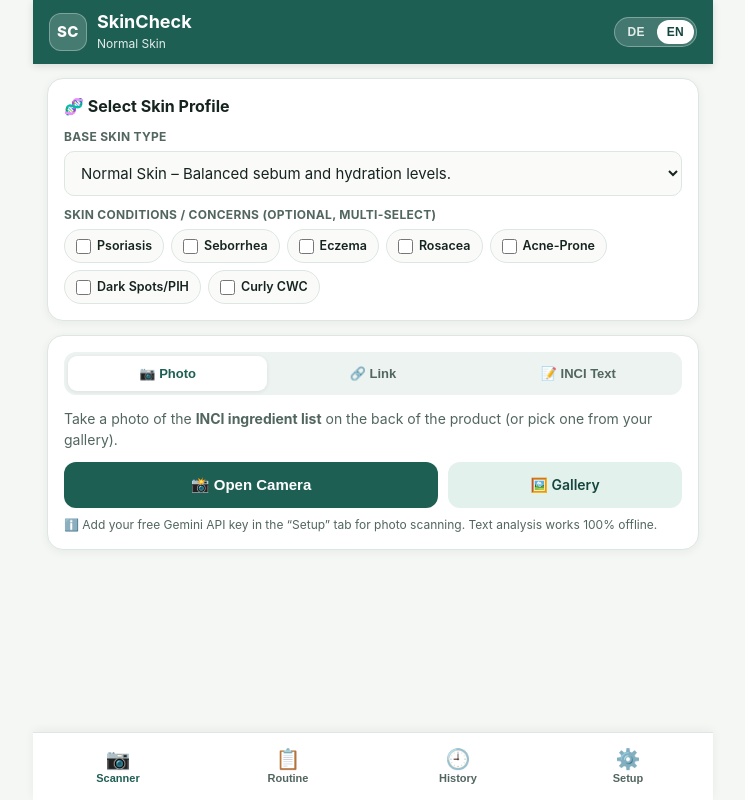
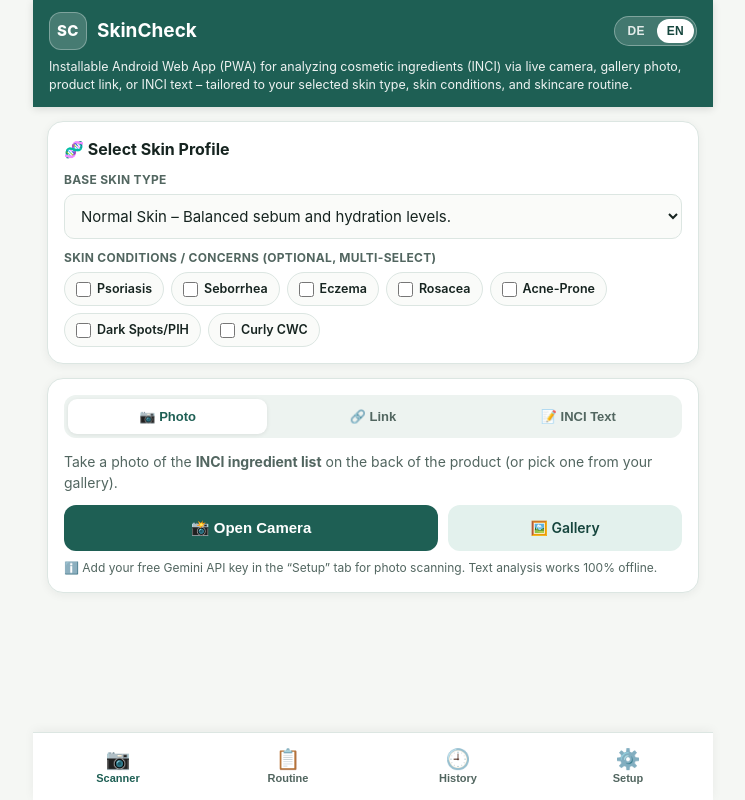
Before and after one commit to MacbainSP/skincare, a plain HTML site: page index.html in a window 1280 px wide. Shown: the whole page, without its empty margins (267-1012 px from the left). Drawn offline with Linux system fonts and the light colour scheme.

Commit message:
skincheck-pwa-v10

```diff
--- a/index.html
+++ b/index.html
@@ -17,17 +17,19 @@
   <div id="app">
     <!-- Top App Bar -->
     <header class="app-header">
-      <div class="header-left">
-        <div class="brand-mark" aria-hidden="true">SC</div>
-        <div>
+      <div class="header-top-row">
+        <div class="header-left">
+          <div class="brand-mark" aria-hidden="true">SC</div>
           <h1 class="app-title" data-i18n="app_title">SkinCheck</h1>
-          <p class="app-subtitle" id="header-profile-label">Normal</p>
+        </div>
+        <div class="lang-switch" id="lang-switch" role="group" aria-label="Language">
+          <button class="lang-btn active" data-lang="de" type="button">DE</button>
+          <button class="lang-btn" data-lang="en" type="button">EN</button>
         </div>
       </div>
-      <div class="lang-switch" id="lang-switch" role="group" aria-label="Language">
-        <button class="lang-btn active" data-lang="de" type="button">DE</button>
-        <button class="lang-btn" data-lang="en" type="button">EN</button>
-      </div>
+      <p class="app-tagline" data-i18n="app_tagline">
+        Installierbare Android Web-App (PWA) zum Analysieren von Kosmetik-Inhaltsstoffen (INCI) per Live-Kamera, Galerie-Foto, Produkt-Link oder INCI-Text – abgestimmt auf deinen gewählten Hauttyp, Hautzustände und Pflegeplan.
+      </p>
     </header>
 
     <!-- Main Scrollable Content -->
--- a/js/app.js
+++ b/js/app.js
@@ -297,8 +297,6 @@ function switchView(viewName) {
 
 function syncProfileUI() {
   const sp = state.settings.skinProfile;
-  const label = formatSkinProfileLabel(sp, state.settings.lang);
-  document.getElementById('header-profile-label').textContent = label;
 
   const selectEl = document.getElementById('select-skin-type');
   if (selectEl) selectEl.value = sp.skinType;
--- a/js/i18n.js
+++ b/js/i18n.js
@@ -5,6 +5,7 @@
 export const TRANSLATIONS = {
   de: {
     app_title: 'SkinCheck',
+    app_tagline: 'Installierbare Android Web-App (PWA) zum Analysieren von Kosmetik-Inhaltsstoffen (INCI) per Live-Kamera, Galerie-Foto, Produkt-Link oder INCI-Text – abgestimmt auf deinen gewählten Hauttyp, Hautzustände und Pflegeplan.',
     skin_profile_heading: '🧬 Hautprofil wählen',
     skin_type_label: 'Grund-Hauttyp',
     conditions_label: 'Besonderheiten / Hautzustände (optional, mehrfach wählbar)',
@@ -126,6 +127,7 @@ export const TRANSLATIONS = {
 
   en: {
     app_title: 'SkinCheck',
+    app_tagline: 'Installable Android Web App (PWA) for analyzing cosmetic ingredients (INCI) via live camera, gallery photo, product link, or INCI text – tailored to your selected skin type, skin conditions, and skincare routine.',
     skin_profile_heading: '🧬 Select Skin Profile',
     skin_type_label: 'Base Skin Type',
     conditions_label: 'Skin Conditions / Concerns (optional, multi-select)',
--- a/styles.css
+++ b/styles.css
@@ -50,17 +50,20 @@ html, body {
 
 /* Header */
 .app-header {
-  position: sticky;
-  top: 0;
-  z-index: 20;
   background: var(--primary);
   color: #FFFFFF;
-  padding: calc(12px + env(safe-area-inset-top)) 16px 12px;
+  padding: calc(12px + env(safe-area-inset-top)) 16px 14px;
+  display: flex;
+  flex-direction: column;
+  gap: 8px;
+  box-shadow: 0 2px 8px rgba(0, 0, 0, 0.12);
+}
+
+.header-top-row {
   display: flex;
   align-items: center;
   justify-content: space-between;
   gap: 12px;
-  box-shadow: 0 2px 8px rgba(0, 0, 0, 0.12);
 }
 
 .header-left {
@@ -86,18 +89,16 @@ html, body {
 
 .app-title {
   margin: 0;
-  font-size: 18px;
+  font-size: 19px;
   font-weight: 700;
   line-height: 1.15;
 }
 
-.app-subtitle {
-  margin: 2px 0 0;
-  font-size: 12px;
-  opacity: 0.88;
-  white-space: nowrap;
-  overflow: hidden;
-  text-overflow: ellipsis;
+.app-tagline {
+  margin: 0;
+  font-size: 12.5px;
+  line-height: 1.4;
+  opacity: 0.92;
 }
 
 .profile-chip {
--- a/sw.js
+++ b/sw.js
@@ -1,4 +1,4 @@
-const CACHE_NAME = 'skincheck-pwa-v9';
+const CACHE_NAME = 'skincheck-pwa-v10';
 const ASSETS = [
   './',
   './index.html',
```
